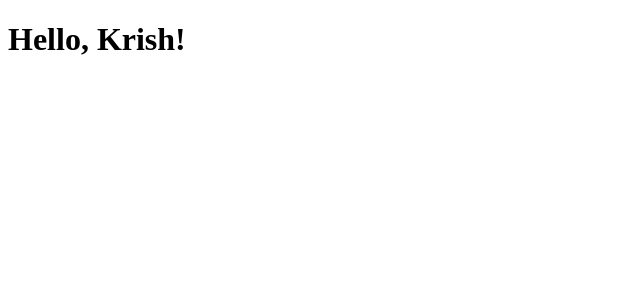
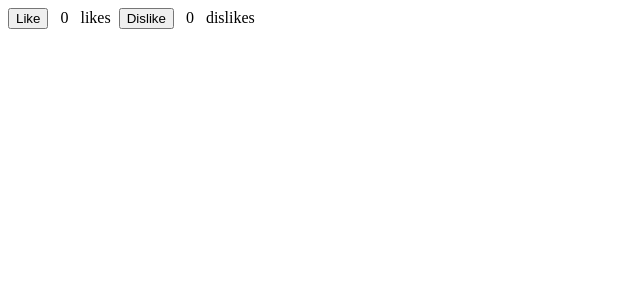
Before and after one commit to githubscientist/ts-react-fsdcwdtb40, a React (Vite) app: page / in a window 1280 px wide. Shown: the top 300 px of the page, without its empty margins (0-640 px from the left). Built offline with nearby package versions, Linux system fonts and the light colour scheme.

Commit message:
usestate hook

```diff
--- a/src/App.tsx
+++ b/src/App.tsx
@@ -1,14 +1,13 @@
-import ParentComponent from "./components/ParentComponent";
+import { useState } from "react";
 
 const App = () => {
-
-  const name: string = 'Krish';
+  const [likes, setLikes] = useState<number>(0);
+  const [dislikes, setDislikes] = useState<number>(0);
 
   return (
     <>
-      <ParentComponent
-        name={name}
-      />
+      <button onClick={() => setLikes(likes + 1)}>Like</button> &nbsp; { likes } &nbsp; likes &nbsp;
+      <button onClick={() => setDislikes(dislikes + 1)}>Dislike</button> &nbsp; { dislikes } &nbsp; dislikes &nbsp;
     </>
   )
 }
--- a/src/components/ChildComponent1.tsx
+++ /dev/null
@@ -1,17 +0,0 @@
-import ChildComponent2 from "./ChildComponent2";
-
-type Props = {
-    name: string,
-}
-
-const ChildComponent1 = ({name}: Props) => {
-  return (
-      <>
-          <ChildComponent2
-            name={name}
-          />
-      </>
-  )
-}
-
-export default ChildComponent1;
--- a/src/components/ChildComponent2.tsx
+++ /dev/null
@@ -1,17 +0,0 @@
-import ChildComponent3 from "./ChildComponent3";
-
-type Props = {
-    name: string,
-}
-
-const ChildComponent2 = ({name}: Props) => {
-  return (
-      <>
-          <ChildComponent3
-            name={name}
-          />
-      </>
-  )
-}
-
-export default ChildComponent2;
--- a/src/components/ChildComponent3.tsx
+++ /dev/null
@@ -1,13 +0,0 @@
-type Props = {
-    name: string,
-}
-
-const ChildComponent3 = ({name}: Props) => {
-  return (
-      <>
-          <h1>Hello, {name}!</h1>
-      </>
-  )
-}
-
-export default ChildComponent3;
--- a/src/components/ParentComponent.tsx
+++ /dev/null
@@ -1,17 +0,0 @@
-import ChildComponent1 from "./ChildComponent1";
-
-type Props = {
-    name: string,
-}
-
-const ParentComponent = ({name}: Props) => {
-  return (
-      <>
-          <ChildComponent1
-            name={name}
-          />
-      </>
-  )
-}
-
-export default ParentComponent;
```
